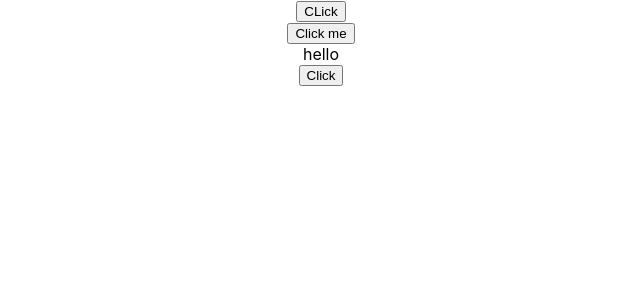
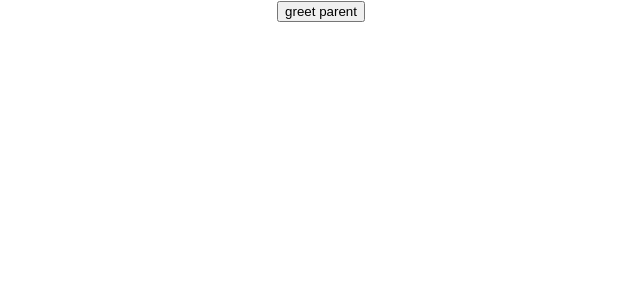
Before and after one commit to ishwarikanase/react-greet, a React (Create React App) app: page / in a window 1280 px wide. Shown: the top 300 px of the page, without its empty margins (319-959 px from the left). Built offline with nearby package versions, Linux system fonts and the light colour scheme.

Commit message:
parent method from child component

```diff
--- a/src/App.js
+++ b/src/App.js
@@ -9,6 +9,7 @@
 import FunctionClick from './components/functionClick';
 import ClassClick from './components/classClick';
 import EventBind from './components/EventBind';
+import ParentComponent from './components/ParentComponent';
 function App() {
   return (
     <div className="App">
@@ -24,9 +25,10 @@
       <Hello /> */}
       {/* <Message/> */}
       {/* <Counter/> */}
-      <FunctionClick></FunctionClick>
-      <ClassClick></ClassClick>
-      <EventBind></EventBind>
+      {/* <FunctionClick></FunctionClick> */}
+      {/* <ClassClick></ClassClick> */}
+      {/* <EventBind></EventBind> */}
+      <ParentComponent></ParentComponent>
     </div>
   );
 }
--- /dev/null
+++ b/src/components/ChildComponent.js
@@ -0,0 +1,11 @@
+import React from 'react'
+
+function ChildComponent(props) {
+    return (
+        <div>
+            <button onClick={props.greetHandler}>greet parent</button>
+        </div>
+    )
+}
+
+export default ChildComponent
--- /dev/null
+++ b/src/components/ParentComponent.js
@@ -0,0 +1,26 @@
+import React, { Component } from 'react'
+import ChildComponent from './ChildComponent';
+export class ParentComponent extends Component {
+    constructor(props) {
+        super(props)
+
+        this.state = {
+              parentName:'parent'
+        }
+        this.greetParent=this.greetParent.bind(this)
+    }
+
+    greetParent(){
+        alert(`hello ${this.state.parentName}`)
+    }
+
+    render() {
+        return (
+            <div>
+                <ChildComponent greetHandler={this.greetParent}/>
+            </div>
+        )
+    }
+}
+
+export default ParentComponent
```
